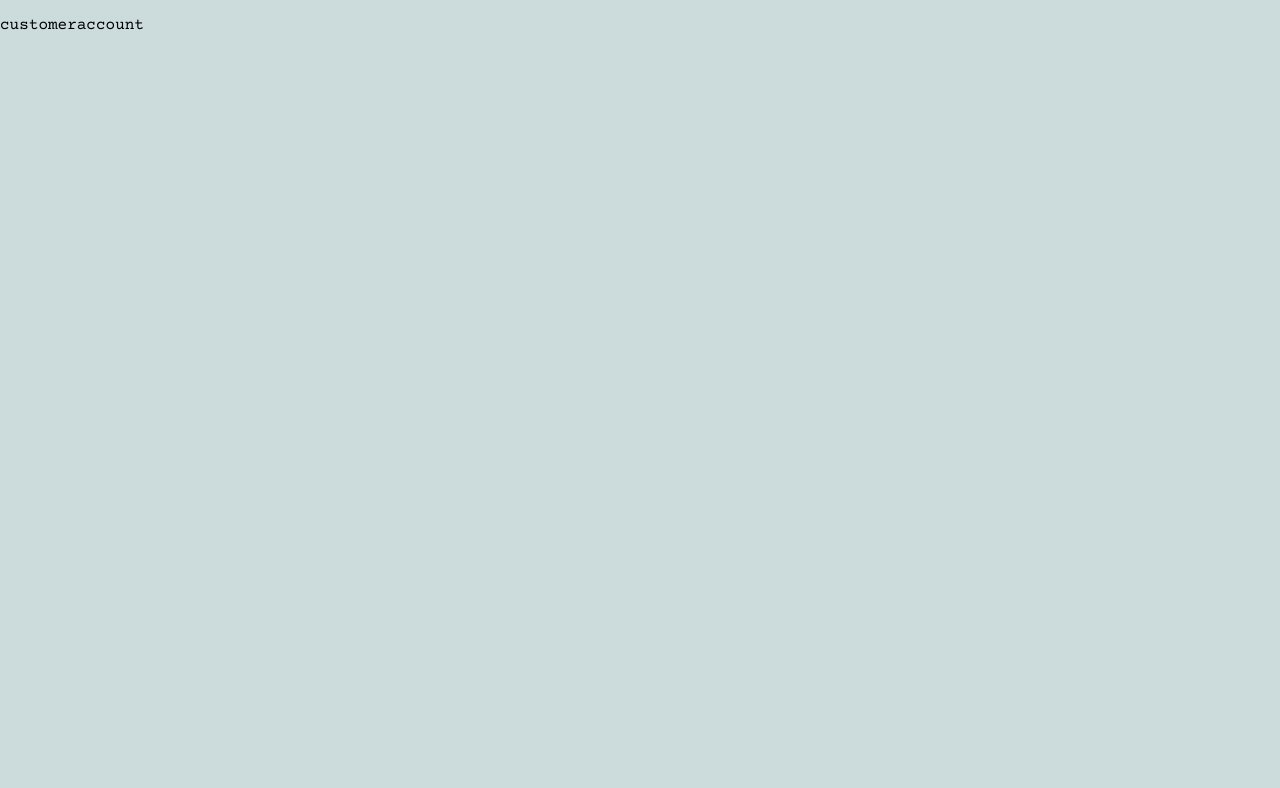
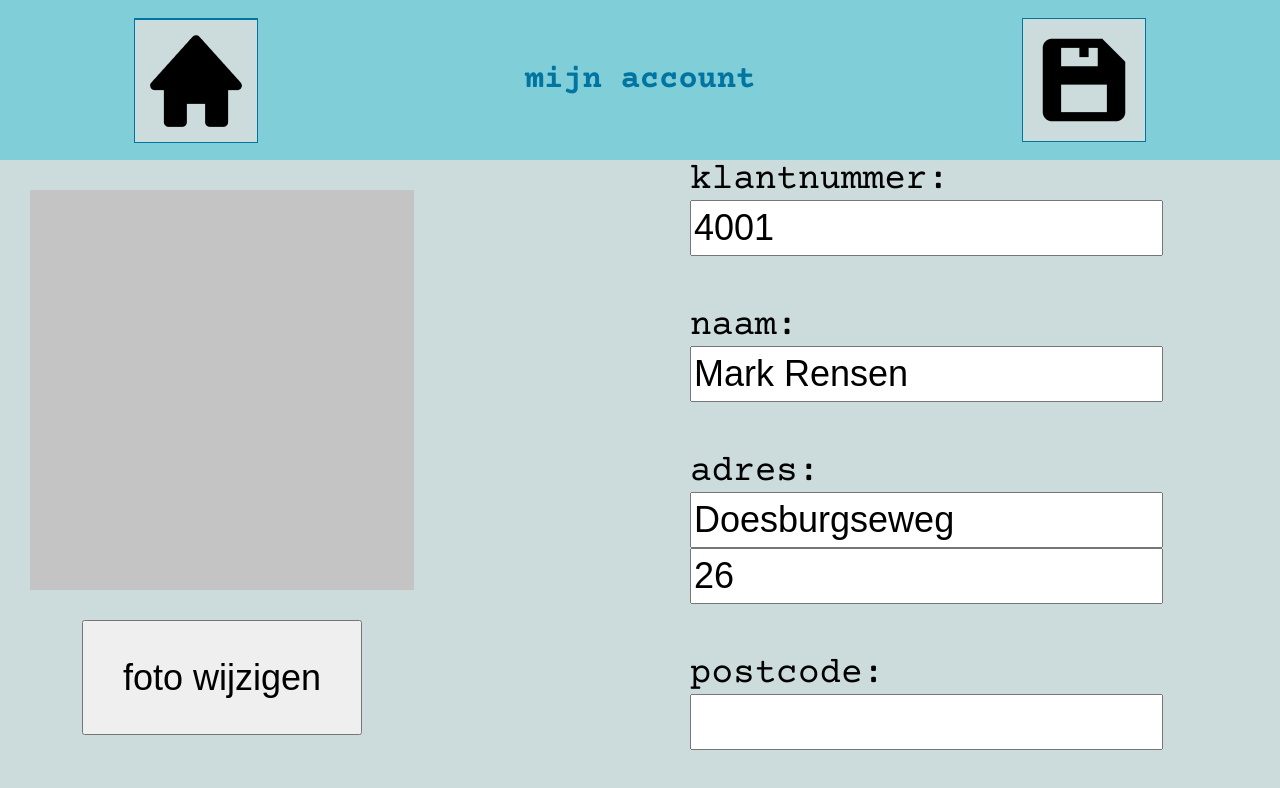
Before and after one commit to MRensen/transport-app-frontend, a React (Create React App) app: page /customer/account in a window 1280 px wide. Shown: the top 788 px of the page. Built offline with nearby package versions, Linux system fonts and the light colour scheme.

Commit message:
added customer account

```diff
--- a/src/pages/CustomerPages/CustomerAccount/CustomerAccount.js
+++ b/src/pages/CustomerPages/CustomerAccount/CustomerAccount.js
@@ -1,6 +1,67 @@
 import styles from "./CustomerAccount.module.css";
-export default function CustomerAccount(){
-    return(
-        <p>customeraccount</p>
+import {HeaderHomeSave} from "../../../components/Header/Header";
+import {useHistory} from "react-router-dom";
+import LabeledInput from "../../../components/LabeledInput/LabeledInput";
+import ModalPassword from "../../../components/ModalPassword/ModalPassword";
+import {useForm} from "react-hook-form";
+import {useContext, useState} from "react";
+import {AuthContext} from "../../../components/Context/AuthContextProvider";
+
+export default function CustomerAccount() {
+    const {data} = useContext(AuthContext);
+    const [password, setPassword] = useState(data.password);
+    const history = useHistory();
+    const [show, setShow] = useState(false);
+    const {handleSubmit, register} = useForm();
+
+    function saveFunction() {
+        console.log("save");
+    }
+
+    function homeFunction() {
+        history.push("/customer/home")
+    }
+
+    function setImage(){
+
+    }
+
+    return (
+        <>
+            <HeaderHomeSave
+                titleName="mijn account"
+                rightFunction={saveFunction}
+                leftFunction={homeFunction}
+            />
+            <form className={styles.form} name="account-form" onSubmit={handleSubmit(saveFunction)}>
+                <aside className={styles.aside}>
+                    <div className={styles['image-container']}>
+                        <div className={styles.image}>
+                        </div>
+                        <button type="button" className={styles['foto-wijzigen']} onClick={setImage}>foto wijzigen</button>
+                    </div>
+                </aside>
+                <aside className={styles.aside}>
+                    <LabeledInput register={register} title="klantnummer" value={data.id}/>
+                    <LabeledInput title="naam" value={data.firstName + " " + data.lastName} register={register}/>
+                    <LabeledInput register={register} title="adres" value={data.street}>
+                        <input {...register("housenumber")} type="text" className={styles.housenumber} id="housenumber" value={data.houseNumber}/>
+                    </LabeledInput>
+                    <LabeledInput register={register} title="postcode" value={data.postcode}/>
+                    <LabeledInput register={register} title="plaats" value={data.city}/>
+                    <LabeledInput register={register} title="land" value={data.country}/>
+                    <LabeledInput register={register} title="telefoon nummer" value={data.phoneNumber} />
+                    <button type="button"
+                            className={styles.button}
+                            onClick={()=>{setShow(true)}}
+                    > Change Password</button>
+                </aside>
+                <ModalPassword show={show}
+                               setPassword={setPassword}
+                               onClose={()=>{setShow(false)}}
+                               currentPassword={password}
+                />
+            </form>
+        </>
     )
 }
--- a/src/pages/CustomerPages/CustomerAccount/CustomerAccount.module.css
+++ b/src/pages/CustomerPages/CustomerAccount/CustomerAccount.module.css
@@ -0,0 +1,51 @@
+.main{
+    height: 80vh;
+}
+
+
+.aside{
+    display: flex;
+    flex-direction: column;
+    align-items: flex-start;
+    gap: 50px;
+    width: 50vw;
+    height: 80vh;
+}
+
+.right-main{
+    width: 50vw;
+    height: 80vh;
+}
+.form {
+    display: flex;
+    flex-direction: row;
+    overflow: scroll;
+}
+
+.image{
+    height: 50vh;
+    width: 30vw;
+    background-color: #C4C4C4;
+    margin: 30px;
+}
+
+.image-container{
+    display: flex;
+    flex-direction: column;
+    justify-content: center;
+    align-items: center;
+}
+
+.foto-wijzigen{
+    font-size: 36px;
+    width: 280px;
+    height: 115px;
+}
+
+
+.button{
+    margin-left: 50px;
+    width : 280px;
+    height: 115px;
+    font-size: 36px;
+}
--- a/src/pages/CustomerPages/CustomerHome/CustomerHome.js
+++ b/src/pages/CustomerPages/CustomerHome/CustomerHome.js
@@ -1,16 +1,14 @@
 import styles from "./CustomerHome.module.css";
-import {useContext, useEffect} from "react";
+import {useContext} from "react";
 import {AuthContext} from "../../../components/Context/AuthContextProvider";
 import HeaderPlain from "../../../components/Header/Header";
 import ordersLogo from "../../../resources/mijnOrdersLogo.png";
 import nieuwOrderLogo from "../../../resources/nieuweOrderLogo.png";
 import accountLogo from "../../../resources/mijnAccountLogo.png";
-import {useHistory} from "react-router-dom";
 import CustomerHomeButton from "../../../components/CustomerHomeButton/CustomerHomeButton";
 
 export default function CustomerHome() {
     const {data} = useContext(AuthContext);
-    const history = useHistory();
     console.log(data)
     return (
         <>
@@ -21,28 +19,6 @@ export default function CustomerHome() {
                     <CustomerHomeButton path="/customer/account" name="mijn account" logo={accountLogo}/>
                     <CustomerHomeButton path="/customer/new" name="nieuwe order" logo={nieuwOrderLogo}/>
                     <CustomerHomeButton path="customer/orders" name="mijn orders" logo={ordersLogo}/>
-                    {/*<div className={styles.button}>*/}
-                    {/*    <input type="image" src={nieuwOrderLogo} id="nieuwe order" onClick={() => {*/}
-                    {/*        console.log("nieuwe order");*/}
-                    {/*        history.push("/customer/new");*/}
-                    {/*    }}/>*/}
-                    {/*    <label htmlFor="nieuwe order" className={styles.label}> nieuwe order </label>*/}
-                    {/*</div>*/}
-                    {/*<div className={styles.button}>*/}
-                    {/*    <input type="image" src={ordersLogo} id="mijn orders" onClick={() => {*/}
-                    {/*        console.log("mijn orders");*/}
-                    {/*        history.push("/customer/orders");*/}
-                    {/*    }}/>*/}
-                    {/*    <label htmlFor="mijn orders" className={styles.label}> mijn orders </label>*/}
-                    {/*</div>*/}
-                    {/*<div className={styles.button}>*/}
-                    {/*    <input type="image" src={accountLogo} id="mijn account" onClick={() => {*/}
-                    {/*        console.log("mijn account");*/}
-                    {/*        history.push("/customer/account");*/}
-                    {/*    }}/>*/}
-                    {/*    <label htmlFor="mijn account" className={styles.label}> mijn account</label>*/}
-                    {/*</div>*/}
-
                 </div>
             </main>
         </>
```
